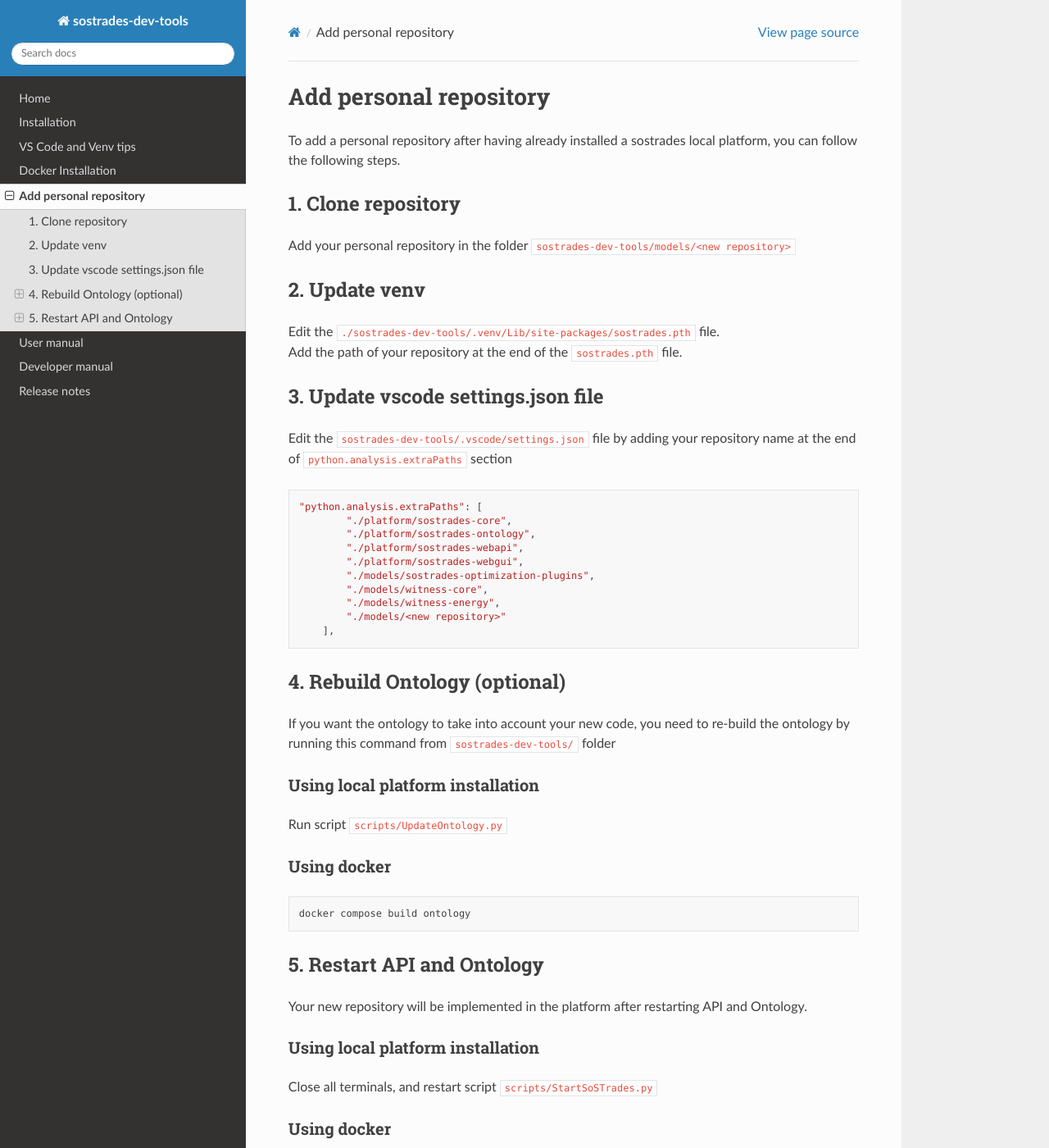
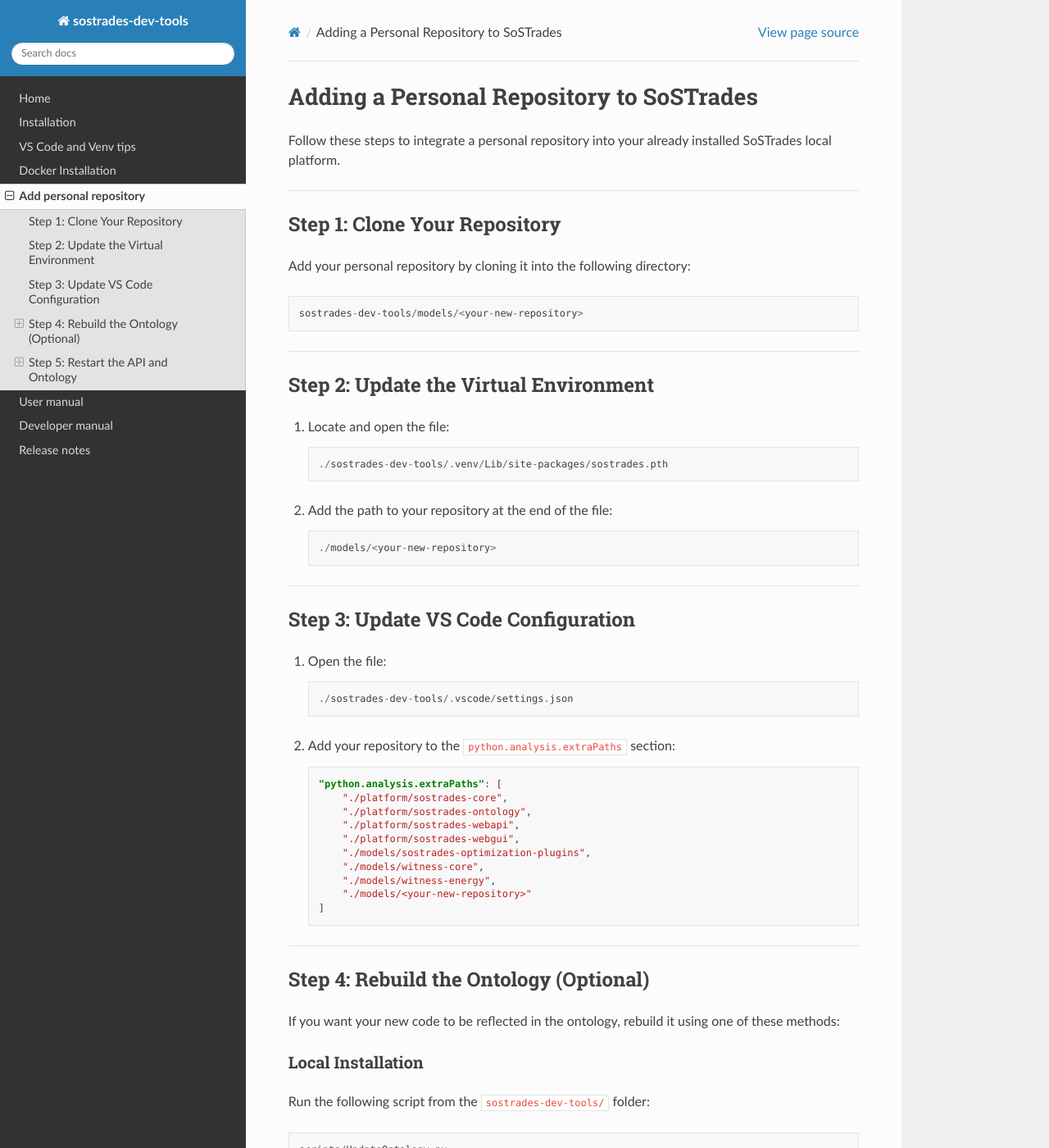
Before and after one commit to os-climate/sostrades-dev-tools, a Sphinx documentation site: the page built from docs/source/add-repository.md, in a window 1280 px wide and 1400 px high. Shown: the whole window at 82% size. Built offline with Sphinx 7.4.7 and the Read the Docs theme 3.1.0, drawn with Linux system fonts in a browser that asks for light colours; some of the changed text lies outside the part shown.

Commit message:
Improved phrasing for adding new reporitories

````diff
--- a/docs/source/add-repository.md
+++ b/docs/source/add-repository.md
@@ -1,52 +1,85 @@
-# Add personal repository
+# Adding a Personal Repository to SoSTrades
 
-To add a personal repository after having already installed a sostrades local platform, you can follow the following steps.
+Follow these steps to integrate a personal repository into your already installed SoSTrades local platform.
 
-## 1. Clone repository
+---
 
-Add your personal repository in the folder `sostrades-dev-tools/models/<new repository>`
+## Step 1: Clone Your Repository
 
-## 2. Update venv
-
-Edit the `./sostrades-dev-tools/.venv/Lib/site-packages/sostrades.pth` file.
-Add the path of your repository at the end of the `sostrades.pth` file.
-
-## 3. Update vscode settings.json file
-
-Edit the `sostrades-dev-tools/.vscode/settings.json` file by adding your repository name at the end of `python.analysis.extraPaths` section
+Add your personal repository by cloning it into the following directory:
 ```
-"python.analysis.extraPaths": [
-        "./platform/sostrades-core",
-        "./platform/sostrades-ontology",
-        "./platform/sostrades-webapi",
-        "./platform/sostrades-webgui",
-        "./models/sostrades-optimization-plugins",
-        "./models/witness-core",
-        "./models/witness-energy",
-        "./models/<new repository>"
-    ],
+sostrades-dev-tools/models/<your-new-repository>
 ```
 
-## 4. Rebuild Ontology (optional)
+---
 
-If you want the ontology to take into account your new code, you need to re-build the ontology by running this command from `sostrades-dev-tools/` folder
+## Step 2: Update the Virtual Environment
 
-### Using local platform installation
-Run script `scripts/UpdateOntology.py`
+1. Locate and open the file:
+   ```
+   ./sostrades-dev-tools/.venv/Lib/site-packages/sostrades.pth
+   ```
 
-### Using docker
+2. Add the path to your repository at the end of the file:
+   ```
+   ./models/<your-new-repository>
+   ```
+
+---
+
+## Step 3: Update VS Code Configuration
+
+1. Open the file:
+   ```
+   ./sostrades-dev-tools/.vscode/settings.json
+   ```
+
+2. Add your repository to the `python.analysis.extraPaths` section:
+   ```json
+   "python.analysis.extraPaths": [
+       "./platform/sostrades-core",
+       "./platform/sostrades-ontology",
+       "./platform/sostrades-webapi",
+       "./platform/sostrades-webgui",
+       "./models/sostrades-optimization-plugins",
+       "./models/witness-core",
+       "./models/witness-energy",
+       "./models/<your-new-repository>"
+   ]
+   ```
+
+---
+
+## Step 4: Rebuild the Ontology (Optional)
+
+If you want your new code to be reflected in the ontology, rebuild it using one of these methods:
+
+### Local Installation
+Run the following script from the `sostrades-dev-tools/` folder:
+```
+scripts/UpdateOntology.py
+```
+
+### Using Docker
+Run the following command:
 ```
 docker compose build ontology
 ```
 
-## 5. Restart API and Ontology
+---
 
-Your new repository will be implemented in the platform after restarting API and Ontology.
+## Step 5: Restart the API and Ontology
 
-### Using local platform installation
-Close all terminals, and restart script `scripts/StartSoSTrades.py`
+Restarting ensures your new repository is fully integrated into the platform.
 
-### Using docker
+### Local Installation
+1. Close all open platformd terminals.
+2. Restart the platform using the script:
+   ```
+   scripts/StartSoSTrades.py
+   ```
+
+### Using Docker
 Run the following commands:
 ```
 docker compose down
@@ -54,3 +87,7 @@
 ```
 docker compose up
 ```
+
+---
+
+Your personal repository is now successfully added and operational within the SoSTrades platform.
````
